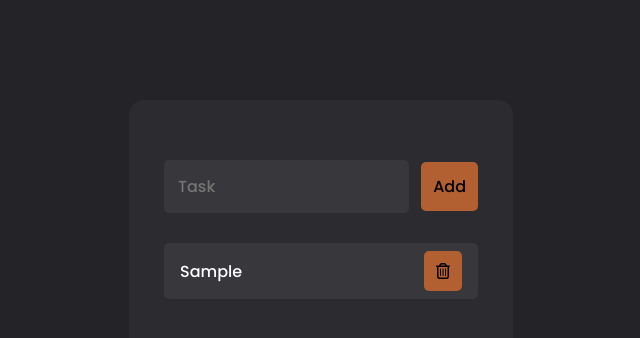
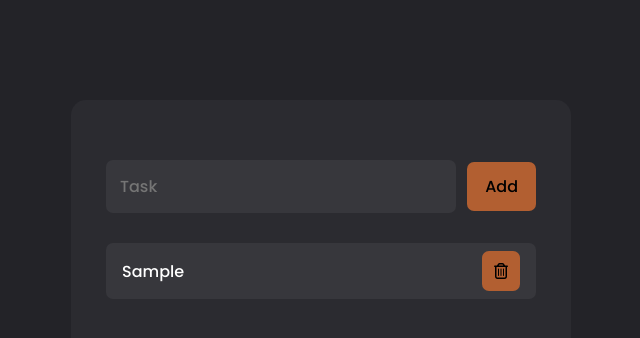
Before and after one commit to guhrodrrigues/to-do, a plain HTML site: page index.html in a window 1280 px wide. Both pictures are taken after typing "Sample" into the empty fields and a click on the button "Add". Shown: the whole page, without its empty margins (319-959 px from the left). Drawn offline with nearby package versions, Linux system fonts and the light colour scheme.

Commit message:
style: Update project style

```diff
--- a/css/styles.css
+++ b/css/styles.css
@@ -14,6 +14,8 @@
   --secondary-color: #cb7845;
   --text-color: #fff;
   --error-color: #ff0000;
+  --container-radius: 15px;
+  --radius: 7px;
 }
 
 body {
@@ -26,7 +28,7 @@ body {
 
 body .toastify {
   color: #fff;
-  border-radius: 5px;
+  border-radius: var(--radius);
   padding: 12px;
   font-size: 1rem;
   font-weight: 500;
@@ -44,16 +46,17 @@ body .toastify {
 ::-webkit-scrollbar-thumb {
   background: var(--primary-color);
   border: 3.5px solid var(--bg-primary);
-  border-radius: 5px;
+  border-radius: var(--radius);
 }
 
 /* To-do */
 .container {
-  width: 30%;
   padding: 30px 15px;
-  border-radius: 15px;
+  border-radius: var(--container-radius);
   min-height: 600px;
-  min-width: 310px;
+  max-width: 500px;
+  width: 100%;
+  margin: 0 1.5rem;
   background-color: var(--bg-secondary);
   display: flex;
   flex-direction: column;
@@ -70,8 +73,12 @@ h4 {
   padding: 30px 20px;
   display: flex;
   align-items: center;
-  justify-content: center;
   user-select: none;
+  gap: 0.7rem;
+
+  @media (max-width: 370px) {
+    flex-direction: column;
+  }
 }
 
 .new-task-container input {
@@ -81,7 +88,7 @@ h4 {
   border: 2px solid transparent;
   background: var(--bg-third);
   color: var(--text-color);
-  border-radius: 5px;
+  border-radius: var(--radius);
   padding: 12px;
   font-weight: 500;
 }
@@ -92,16 +99,20 @@ h4 {
 }
 
 .new-task-button {
-  border-radius: 5px;
+  border-radius: var(--radius);
   font-weight: 500;
   height: 100%;
   font-size: 1rem;
   border: none;
   background: var(--primary-color);
   padding: 12px;
-  margin-left: 12px;
   cursor: pointer;
   transition: 0.2s ease-in-out;
+  flex: 1;
+
+  @media (max-width: 370px) {
+    width: 100%;
+  }
 }
 
 .new-task-button:hover {
@@ -128,7 +139,7 @@ h4 {
   margin-bottom: 15px;
   background-color: var(--bg-third);
   padding: 0.5rem 1rem;
-  border-radius: 5px;
+  border-radius: var(--radius);
   animation: fade 0.4s ease;
 }
 
@@ -140,7 +151,7 @@ h4 {
 .task-item i {
   background-color: var(--primary-color);
   padding: 12px;
-  border-radius: 5px;
+  border-radius: var(--radius);
   transition: 0.2s ease-in-out;
 }
 
```
